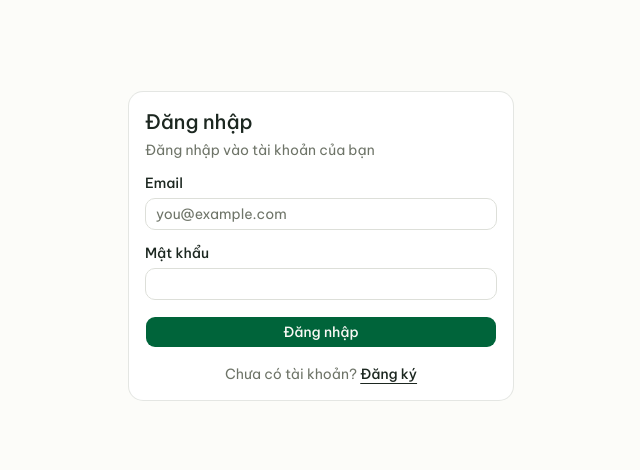
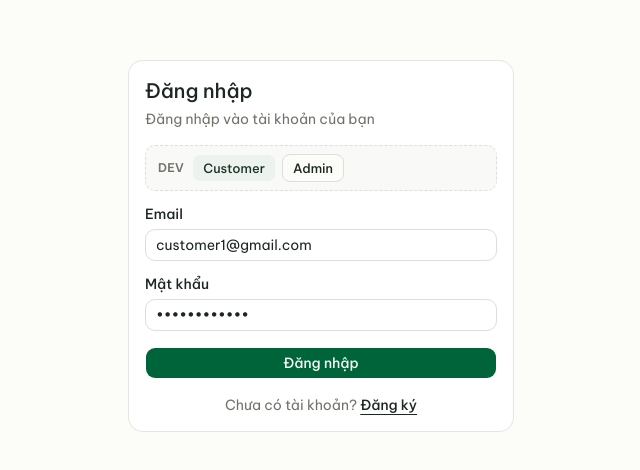
Before and after one commit to tuoitho/dreamshop, a React (Vite) app in the folder ecommerce-fe/: page /login in a window 1280 px wide. Shown: the part 154-624 px from the top of the page, without its empty margins (319-959 px from the left). Built offline with nearby package versions, Linux system fonts and the light colour scheme; no server answers.

Commit message:
feat(fe): add development quick-login presets and local account docs

```diff
--- a/ecommerce-fe/src/pages/login-page.tsx
+++ b/ecommerce-fe/src/pages/login-page.tsx
@@ -6,12 +6,18 @@ import { Input } from "@/components/ui/input"
 import { Label } from "@/components/ui/label"
 import { useAuth } from "@/hooks/use-auth"
 
+const DEV_ACCOUNTS = [
+  { label: "Customer", email: "customer1@gmail.com", password: "123456123456" },
+  { label: "Admin", email: "admin@example.com", password: "AdminPassword123!" },
+] as const
+
 export default function LoginPage() {
   const { login } = useAuth()
   const navigate = useNavigate()
   const location = useLocation()
-  const [email, setEmail] = useState("")
-  const [password, setPassword] = useState("")
+  const isDevMode = import.meta.env.MODE === "development"
+  const [email, setEmail] = useState<string>(isDevMode ? DEV_ACCOUNTS[0].email : "")
+  const [password, setPassword] = useState<string>(isDevMode ? DEV_ACCOUNTS[0].password : "")
   const [error, setError] = useState<string | null>(null)
   const [submitting, setSubmitting] = useState(false)
 
@@ -39,6 +45,33 @@ export default function LoginPage() {
           <CardDescription>Đăng nhập vào tài khoản của bạn</CardDescription>
         </CardHeader>
         <CardContent>
+          {isDevMode ? (
+            <div className="mb-4 flex items-center gap-2 rounded-lg border border-dashed border-border bg-muted/40 px-3 py-2">
+              <span className="text-xs font-semibold uppercase tracking-wide text-muted-foreground">DEV</span>
+              <div className="flex flex-wrap gap-1.5">
+                {DEV_ACCOUNTS.map((account) => {
+                  const selected = email === account.email && password === account.password
+                  return (
+                    <Button
+                      key={account.email}
+                      type="button"
+                      size="sm"
+                      variant={selected ? "secondary" : "outline"}
+                      aria-pressed={selected}
+                      disabled={submitting}
+                      onClick={() => {
+                        setEmail(account.email)
+                        setPassword(account.password)
+                        setError(null)
+                      }}
+                    >
+                      {account.label}
+                    </Button>
+                  )
+                })}
+              </div>
+            </div>
+          ) : null}
           <form className="grid gap-4" onSubmit={handleSubmit}>
             <div className="grid gap-2">
               <Label htmlFor="email">Email</Label>
```
Also changed, not shown: 3 other files (tests, documents, lock files or other folders).
